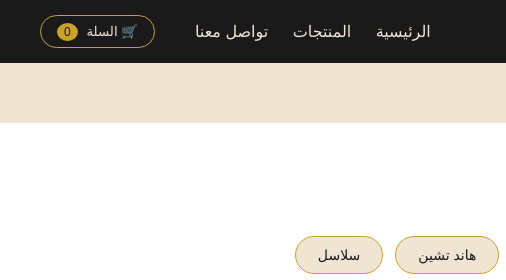
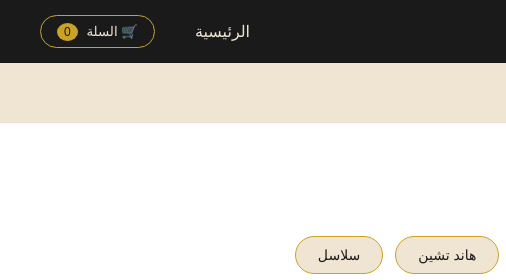
Before and after one commit to mahmoud-dev17/la-farida, a plain HTML site: page index.html in a window 1280 px wide. Shown: the top 280 px of the page, 0-506 px from the left. Drawn offline with Linux system fonts and the light colour scheme.

Commit message:
update site

```diff
--- a/index.html
+++ b/index.html
@@ -12,8 +12,6 @@
     <div style="display:flex; align-items:center; gap:20px;">
       <nav>
         <a href="#" style="color:#F0E4D3; margin-left:20px; text-decoration:none;">الرئيسية</a>
-        <a href="#" style="color:#F0E4D3; margin-left:20px; text-decoration:none;">المنتجات</a>
-        <a href="#" style="color:#F0E4D3; margin-left:20px; text-decoration:none;">تواصل معنا</a>
       </nav>
       <button onclick="toggleCart()" style="background:none; border:1px solid #C9A227; color:#F0E4D3; padding:8px 16px; border-radius:18px; cursor:pointer;">
         🛒 السلة <span id="cart-count" style="background-color:#C9A227; color:#1A1A1A; border-radius:50%; padding:2px 7px; font-size:12px; margin-right:5px;">0</span>
```
